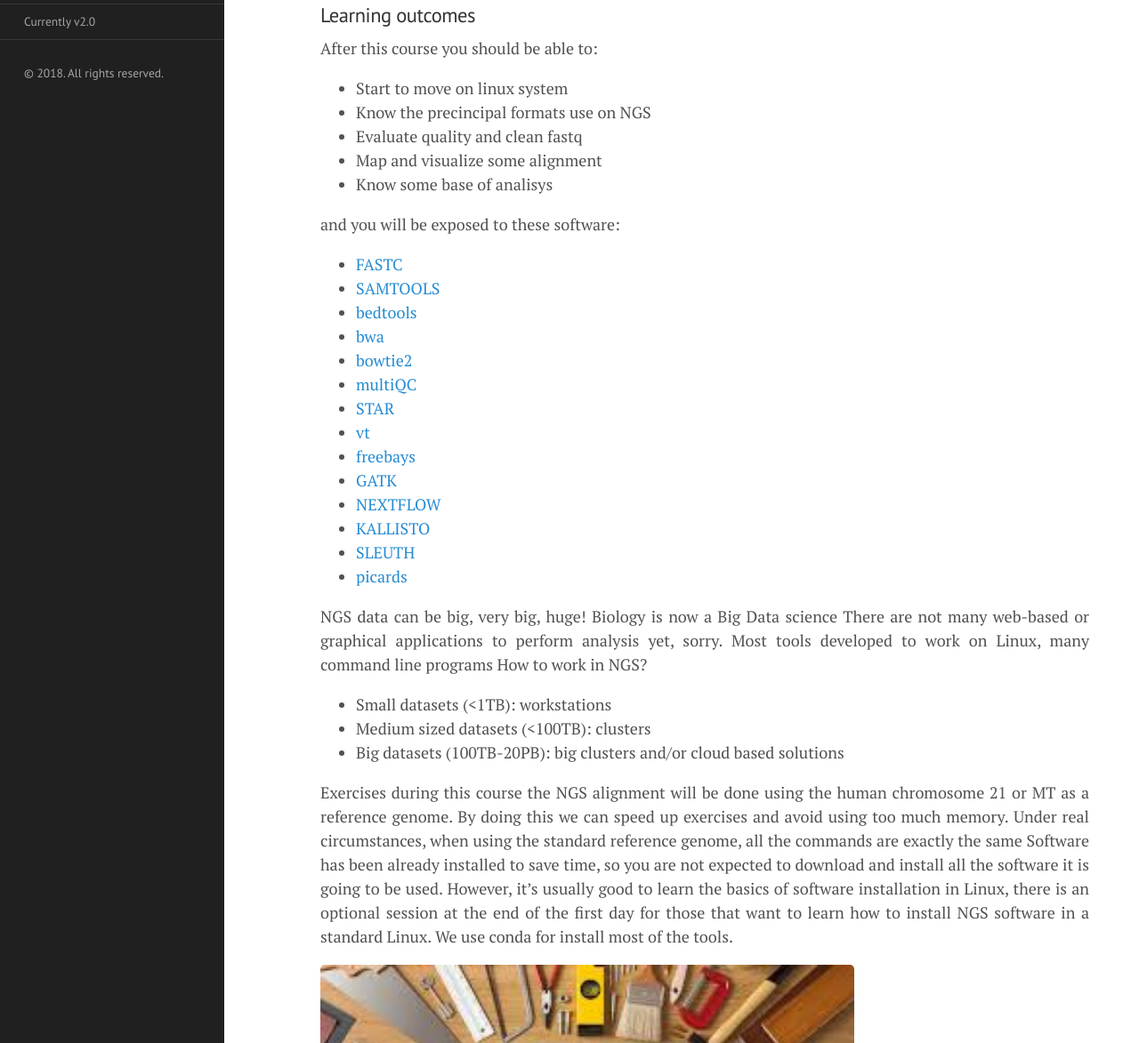
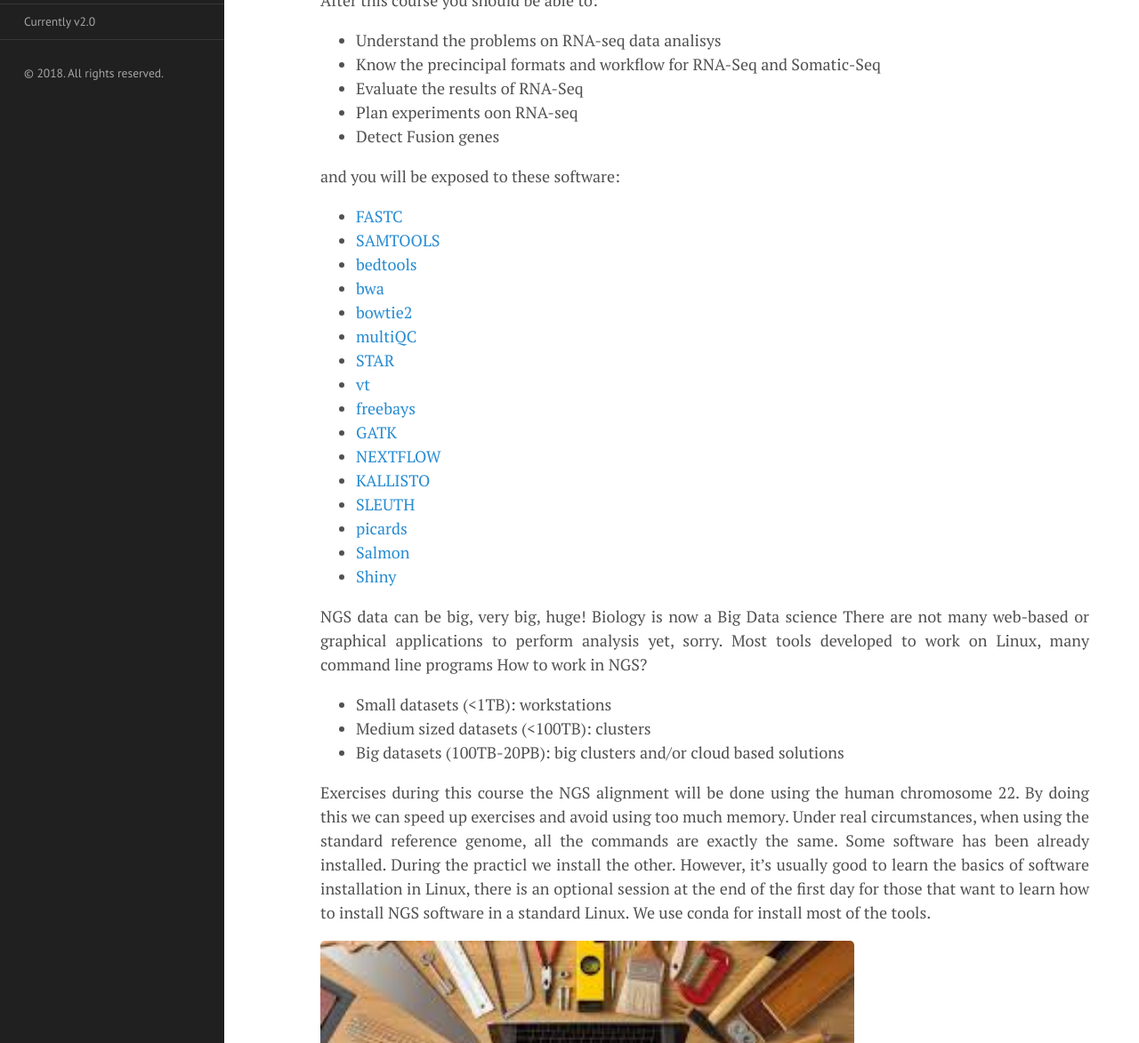
Before and after one commit to bioinfo-dirty-jobs/master_course, a Jekyll site: the page built from lectures/01.welcome.md, in a window 1280 px wide and 1400 px high, scrolled down 878 px, cut to the strip 227-1400 px from the top of the window. Shown: the whole strip at 89% size. Built offline with Jekyll 4.4.1, drawn with Linux system fonts in a browser that asks for light colours; nearby versions of some CDN libraries; some of the changed text lies outside the part shown.

Commit message:
add information

```diff
--- a/lectures/01.welcome.md
+++ b/lectures/01.welcome.md
@@ -6,8 +6,7 @@ summary: "Agenda, resources and other useful information"
 
 ## Welcome!
 
-Welcome to this introductory course about _NGS data analysis_. During this course you will learn the basics of NGS data analysis in a Linux environment, current used software and best practices will be explained.
-This course is focused in NGS data alignment for both DNA and RNA (RNA-seq), variant calling, differential expression analysis and data visualization.
+Welcome to this course focused on RNA_seq ata analysis_. During this course you will learn the basics of RNA-seq data analysis in a Linux environment, current used software and best practices will be explained.
 This is course is scheduled for a 2 days and assumes a very basic knowledge of NGS data analysis and Linux.
 All materials in this is course are free and open and derived from some pulic avaible online course.
 
@@ -25,11 +24,11 @@ Here you can found and Interesting video that explain NGS sequincing
 
 After this course you should be able to:
 
-- Start to move on linux system
-- Know the precincipal formats  use on  NGS
-- Evaluate quality and clean fastq
-- Map and visualize some alignment
-- Know some base of analisys
+- Understand the problems on RNA-seq data analisys
+- Know the precincipal formats  and workflow for RNA-Seq and Somatic-Seq
+- Evaluate the results of RNA-Seq
+- Plan experiments oon RNA-seq
+- Detect Fusion genes
 
 
 
@@ -50,6 +49,8 @@ and you will be exposed to these software:
 - [KALLISTO](https://pachterlab.github.io/kallisto/about)
 - [SLEUTH](https://github.com/pachterlab/sleuth)
 - [picards](https://broadinstitute.github.io/picard/)
+- [Salmon](https://combine-lab.github.io/salmon/)
+- [Shiny](https://shiny.rstudio.com/)
 
 NGS data can be big, very big, huge! Biology is now a Big Data science
 There are not many web-based or graphical applications to perform analysis yet, sorry.
@@ -59,8 +60,8 @@ How to work in NGS?
 - Medium sized datasets (<100TB): clusters
 - Big datasets (100TB-20PB): big clusters and/or cloud based solutions
 
-Exercises during this course the NGS alignment will be done using the human chromosome 21 or MT as a reference genome. By doing this we can speed up exercises and avoid using too much memory. Under real circumstances, when using the standard reference genome, all the commands are exactly the same
-Software has been already installed to save time, so you are not expected to download and install all the software it is going to be used. However, it's usually good to learn the basics of software installation in Linux, there is an optional session at the end of the first day for those that want to learn how to install NGS software in a standard Linux. We use conda for install most of the tools.
+Exercises during this course the NGS alignment will be done using the human chromosome 22. By doing this we can speed up exercises and avoid using too much memory. Under real circumstances, when using the standard reference genome, all the commands are exactly the same.
+Some software has been already installed. During the practicl we install the other. However, it's usually good to learn the basics of software installation in Linux, there is an optional session at the end of the first day for those that want to learn how to install NGS software in a standard Linux. We use conda for install most of the tools.
 
 <img src="{{site.url}}/images/p3.jpeg" width="600">
 
@@ -81,19 +83,17 @@ Software has been already installed to save time, so you are not expected to dow
 ---
 # Agenda
 
-**12 march 2018**
+**22  march 2018**
 
 Title | Lecture/Practical
 ------|-------------------
-**Introduction & overview of NGS (RNA and DNA sequencing)** | Lecture
-**Introduction to Linux and R and command line interface** | Lecture / Practical
-**NGS data format** | Lecture / Practical
+**Introduction & overview of RNA-seq** | Lecture
+**Differential expression analisys** | Lecture / Practical
+**Fusion identitification** | Lecture / Practical[optional]
 
-**13 march 2018**
+**23 march 2018**
 
 Title | Lecture/Practical
 ------|-------------------
-**Bioinformatics approach (galaxy nextflow,and Ad hoc scripting)** | Lecture /Practical
-**RNASeq Analysis Workflow and planning (Quality Control, Alignment, Gene expression quantification, Differential expression analysis)**| Lecture /Practical
-**Exome and target sequencing workflow (alignment, SNP calling)** | Practical
-**ChIPSeq workflow** | Lecture
+** Somatic calling  ** | Lecture /Practical
+** GATK best practize **| Lecture /Practical
```
Also changed, not shown: other parts of lectures/01.welcome.md (+2 -1 lines), README.md, images/SalmonLogo.png (added), lectures/02.rnaseq_pileline.md (renamed from lectures/07.rnaseq_pipeline.md).
